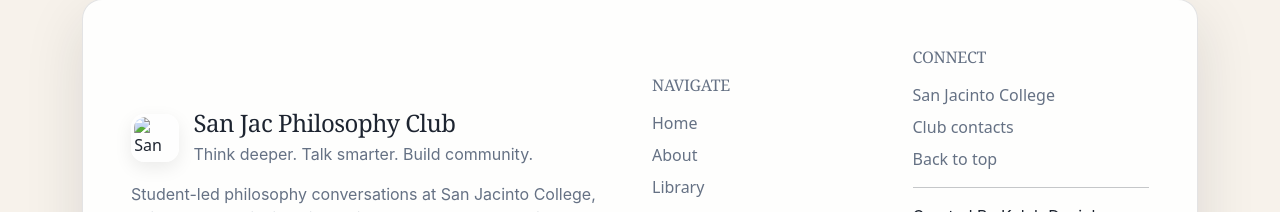
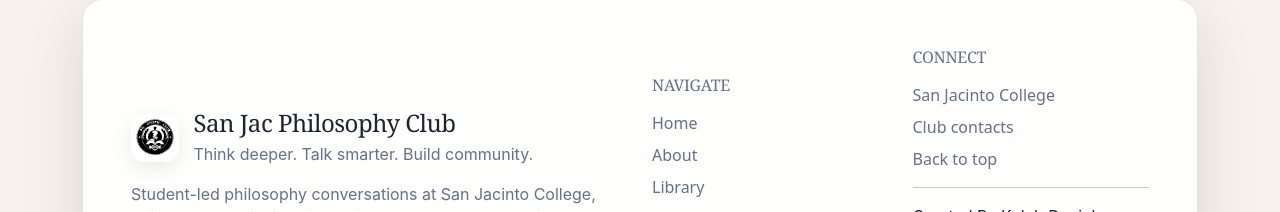
Before and after one commit to mikespinks0401/web-programming-project, a plain HTML site: page index.html in a window 1280 px wide. Shown: the part 3706-3918 px from the top of the page. Drawn offline with Linux system fonts and the light colour scheme.

Commit message:
fix: footer icon

```diff
--- a/index.html
+++ b/index.html
@@ -448,7 +448,7 @@
               <div class="brand-lockup mb-3">
                 <img
                   class="brand-mark"
-                  src="assets/images/sanjac_philosophy_logo_cut.svg"
+                  src="images/sanjac_philosophy_logo_cut.svg"
                   alt="San Jac Philosophy Club logo"
                 />
                 <div>
```
